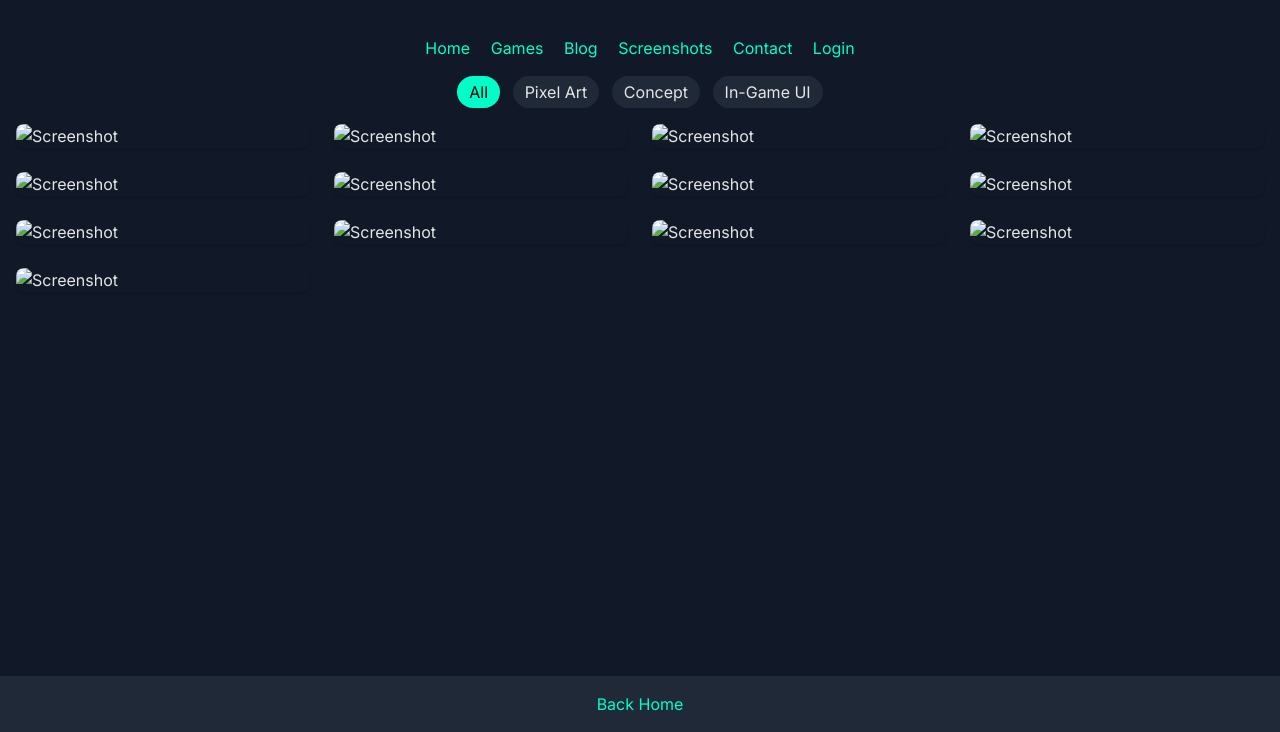
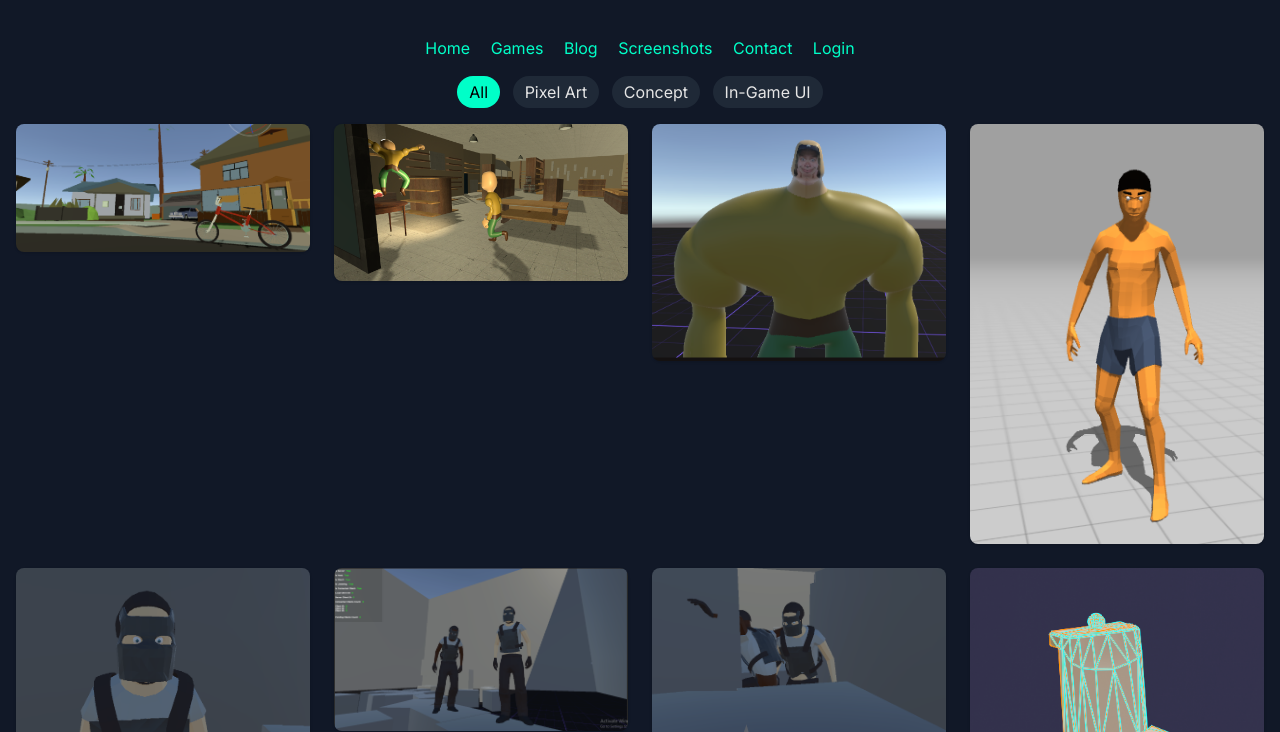
Before and after one commit to Tent-City-Studio/TCS.Website, a website: page site/screenshots.html in a window 1280 px wide. Shown: the part 68-800 px from the top of the page. Drawn offline with nearby package versions, Linux system fonts and the light colour scheme.

Commit message:
Repair links

```diff
--- a/site/screenshots.html
+++ b/site/screenshots.html
@@ -36,19 +36,19 @@
     <button class="filter-btn px-3 py-1 rounded-full bg-gray-800" data-filter="ui">In-Game UI</button>
   </div>
   <div class="gallery grid grid-cols-2 sm:grid-cols-3 lg:grid-cols-4 gap-6">
-    <img src="static/images/Screenshot 2025-01-24 234326.png" alt="Screenshot" class="rounded-lg shadow" loading="lazy" data-type="pixel">
-    <img src="static/images/Screenshot 2025-01-26 141935.png" alt="Screenshot" class="rounded-lg shadow" loading="lazy" data-type="concept">
-    <img src="static/images/Screenshot 2025-01-28 101022.png" alt="Screenshot" class="rounded-lg shadow" loading="lazy" data-type="ui">
-    <img src="static/images/Screenshot 2025-02-02 150239.png" alt="Screenshot" class="rounded-lg shadow" loading="lazy" data-type="pixel">
-    <img src="static/images/Screenshot 2025-02-04 002826.png" alt="Screenshot" class="rounded-lg shadow" loading="lazy" data-type="concept">
-    <img src="static/images/Screenshot 2025-02-04 002858.png" alt="Screenshot" class="rounded-lg shadow" loading="lazy" data-type="ui">
-    <img src="static/images/Screenshot 2025-02-04 003122.png" alt="Screenshot" class="rounded-lg shadow" loading="lazy" data-type="pixel">
-    <img src="static/images/Screenshot 2025-02-04 230529.png" alt="Screenshot" class="rounded-lg shadow" loading="lazy" data-type="concept">
-    <img src="static/images/Screenshot 2025-02-06 195539.png" alt="Screenshot" class="rounded-lg shadow" loading="lazy" data-type="ui">
-    <img src="static/images/Screenshot 2025-02-06 195923.png" alt="Screenshot" class="rounded-lg shadow" loading="lazy" data-type="pixel">
-    <img src="static/images/Screenshot 2025-02-28 015411.png" alt="Screenshot" class="rounded-lg shadow" loading="lazy" data-type="concept">
-    <img src="static/images/Screenshot 2025-02-28 015447.png" alt="Screenshot" class="rounded-lg shadow" loading="lazy" data-type="ui">
-    <img src="static/images/Screenshot 2025-03-27 195435.png" alt="Screenshot" class="rounded-lg shadow" loading="lazy" data-type="pixel">
+    <img src="/static/images/Screenshot 2025-01-24 234326.png" alt="Screenshot" class="rounded-lg shadow" loading="lazy" data-type="pixel">
+    <img src="/static/images/Screenshot 2025-01-26 141935.png" alt="Screenshot" class="rounded-lg shadow" loading="lazy" data-type="concept">
+    <img src="/static/images/Screenshot 2025-01-28 101022.png" alt="Screenshot" class="rounded-lg shadow" loading="lazy" data-type="ui">
+    <img src="/static/images/Screenshot 2025-02-02 150239.png" alt="Screenshot" class="rounded-lg shadow" loading="lazy" data-type="pixel">
+    <img src="/static/images/Screenshot 2025-02-04 002826.png" alt="Screenshot" class="rounded-lg shadow" loading="lazy" data-type="concept">
+    <img src="/static/images/Screenshot 2025-02-04 002858.png" alt="Screenshot" class="rounded-lg shadow" loading="lazy" data-type="ui">
+    <img src="/static/images/Screenshot 2025-02-04 003122.png" alt="Screenshot" class="rounded-lg shadow" loading="lazy" data-type="pixel">
+    <img src="/static/images/Screenshot 2025-02-04 230529.png" alt="Screenshot" class="rounded-lg shadow" loading="lazy" data-type="concept">
+    <img src="/static/images/Screenshot 2025-02-06 195539.png" alt="Screenshot" class="rounded-lg shadow" loading="lazy" data-type="ui">
+    <img src="/static/images/Screenshot 2025-02-06 195923.png" alt="Screenshot" class="rounded-lg shadow" loading="lazy" data-type="pixel">
+    <img src="/static/images/Screenshot 2025-02-28 015411.png" alt="Screenshot" class="rounded-lg shadow" loading="lazy" data-type="concept">
+    <img src="/static/images/Screenshot 2025-02-28 015447.png" alt="Screenshot" class="rounded-lg shadow" loading="lazy" data-type="ui">
+    <img src="/static/images/Screenshot 2025-03-27 195435.png" alt="Screenshot" class="rounded-lg shadow" loading="lazy" data-type="pixel">
   </div>
 </main>
 <footer class="bg-gray-800 text-gray-300 py-4 text-center" data-reveal>
```
Also changed, not shown: site/404.html (+1 -1 lines), site/games.html (+2 -2 lines).
